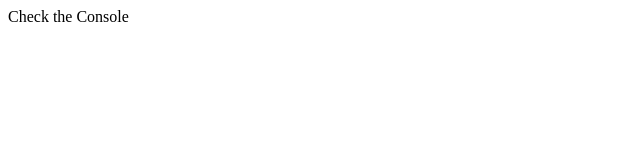
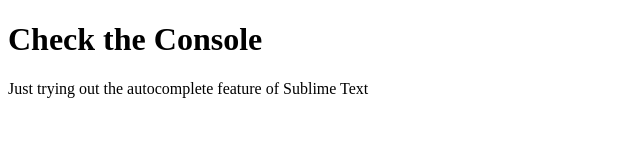
Before and after one commit to jbudge3/JakeDevMtn, a plain HTML site: page index.html in a window 1280 px wide. Shown: the whole page, without its empty margins (0-640 px from the left). Drawn offline with Linux system fonts and the light colour scheme.

Commit message:
Added a p tag to HTMl file.

```diff
--- a/index.html
+++ b/index.html
@@ -5,7 +5,8 @@
 	<title>Document</title>
 </head>
 <body>
-	Check the Console
+	<h1>Check the Console</h1>
+	<p>Just trying out the autocomplete feature of Sublime Text</p>
 	<script src="code.js"></script>
 </body>
 </html>
```
Also changed, not shown: 1 other file.
